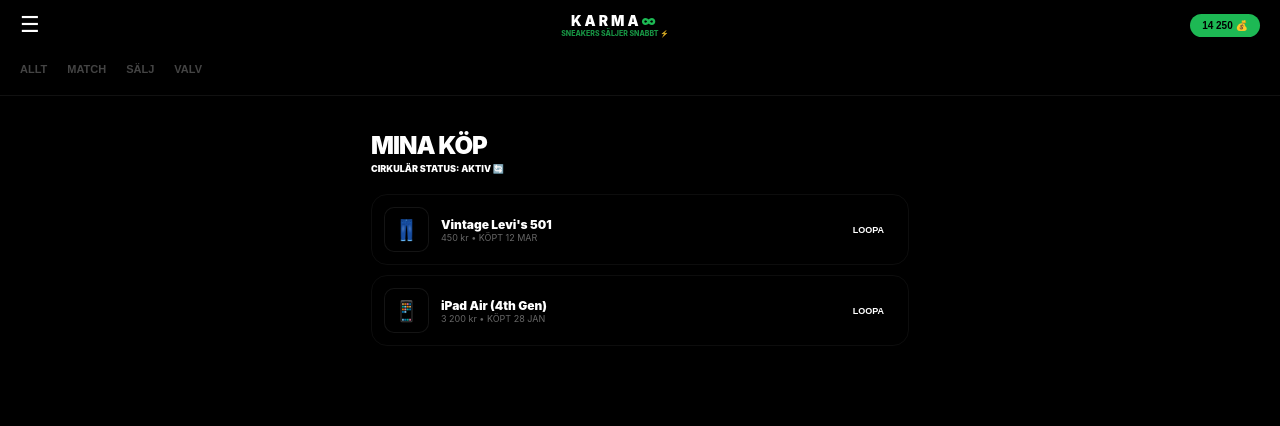
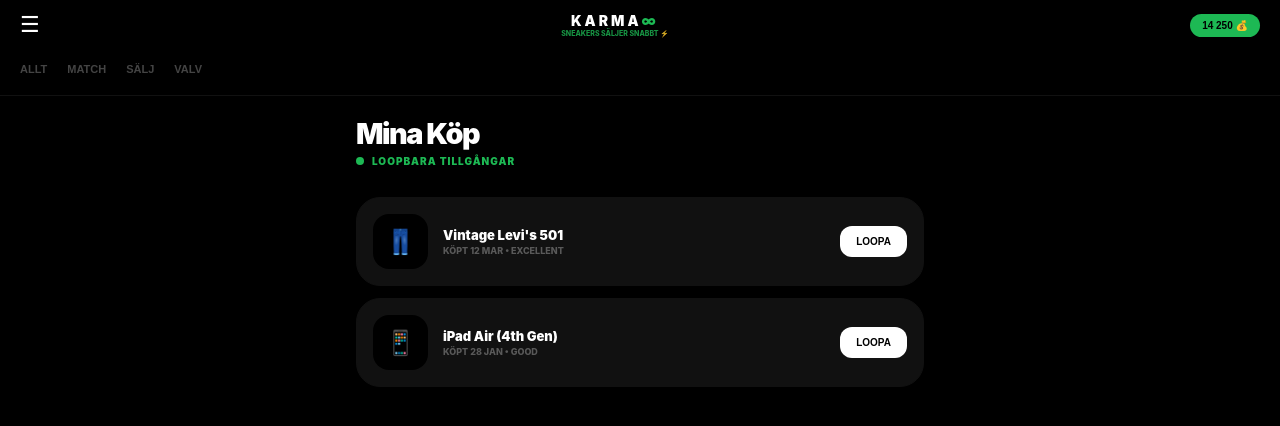
Before and after one commit to gascheckking/marketbeg-appGem, a Next.js app: page /dashboard/history in a window 1280 px wide. Shown: the top 426 px of the page. Built offline with nearby package versions, Linux system fonts and the light colour scheme.

Commit message:
Update page.tsx

```diff
--- a/app/dashboard/history/page.tsx
+++ b/app/dashboard/history/page.tsx
@@ -8,44 +8,51 @@ export default function PurchaseHistory() {
   const [loadingId, setLoadingId] = useState<number | null>(null);
 
   const previousPurchases = [
-    { id: 101, name: "Vintage Levi's 501", price: "450 kr", img: "👖", date: "KÖPT 12 MAR" },
-    { id: 102, name: "iPad Air (4th Gen)", price: "3 200 kr", img: "📱", date: "KÖPT 28 JAN" }
+    { id: 101, name: "Vintage Levi's 501", price: "450 kr", img: "👖", date: "KÖPT 12 MAR", condition: "EXCELLENT" },
+    { id: 102, name: "iPad Air (4th Gen)", price: "3 200 kr", img: "📱", date: "KÖPT 28 JAN", condition: "GOOD" }
   ];
 
   const handleLoopAgain = (id: number) => {
     setLoadingId(id);
     setTimeout(() => {
       router.push(`/sell?source=history&itemId=${id}`);
-    }, 1200);
+    }, 800);
   };
 
   return (
-    <div className="page-wrapper" style={{ padding: '15px' }}>
-      <header style={{ marginBottom: '20px' }}>
-        <h1 style={{ fontSize: '1.5rem', fontWeight: 900, letterSpacing: '-1px', margin: 0 }}>MINA KÖP</h1>
-        <p style={{ fontSize: '9px', color: 'var(--neon-purple)', fontWeight: 900, marginTop: '3px' }}>CIRKULÄR STATUS: AKTIV 🔄</p>
+    <div className="page-wrapper">
+      <header style={{ marginBottom: '30px' }}>
+        <h1 style={{ fontSize: '1.8rem', fontWeight: 900, letterSpacing: '-1.5px' }}>Mina Köp</h1>
+        <div style={{ display: 'flex', alignItems: 'center', gap: '8px', marginTop: '4px' }}>
+          <div style={{ width: '8px', height: '8px', background: '#1DB954', borderRadius: '50%' }}></div>
+          <p style={{ fontSize: '10px', color: '#1DB954', fontWeight: 900, letterSpacing: '1px' }}>LOOPBARA TILLGÅNGAR</p>
+        </div>
       </header>
 
-      <div style={{ display: 'flex', flexDirection: 'column', gap: '10px' }}>
+      <div style={{ display: 'flex', flexDirection: 'column', gap: '12px' }}>
         {previousPurchases.map((item) => (
-          <div key={item.id} className="glass-card" style={{ display: 'flex', alignItems: 'center', justifyContent: 'space-between', padding: '12px', borderRadius: '16px', border: '1px solid rgba(255,255,255,0.05)' }}>
-            <div style={{ display: 'flex', alignItems: 'center', gap: '12px' }}>
-              <div style={{ width: '45px', height: '45px', background: '#000', borderRadius: '10px', display: 'flex', alignItems: 'center', justifyContent: 'center', fontSize: '20px', border: '1px solid rgba(255,255,255,0.08)' }}>
+          <div key={item.id} style={{
+            background: '#111', display: 'flex', alignItems: 'center', justifyContent: 'space-between',
+            padding: '16px', borderRadius: '24px', border: '1px solid #111'
+          }}>
+            <div style={{ display: 'flex', alignItems: 'center', gap: '15px' }}>
+              <div style={{
+                width: '55px', height: '55px', background: '#000', borderRadius: '16px',
+                display: 'flex', alignItems: 'center', justifyContent: 'center', fontSize: '24px'
+              }}>
                 {item.img}
               </div>
               <div>
-                <h3 style={{ margin: 0, fontSize: '12px', fontWeight: 900 }}>{item.name}</h3>
-                <p style={{ margin: 0, fontSize: '9px', opacity: 0.4 }}>{item.price} • {item.date}</p>
+                <h3 style={{ margin: 0, fontSize: '13px', fontWeight: 900 }}>{item.name}</h3>
+                <p style={{ margin: '2px 0 0', fontSize: '9px', opacity: 0.3, fontWeight: 800 }}>{item.date} • {item.condition}</p>
               </div>
             </div>
 
             <button
               onClick={() => handleLoopAgain(item.id)}
-              className="loop-btn"
               style={{
-                background: 'transparent', border: '1px solid var(--neon-purple)',
-                color: 'var(--neon-purple)', fontSize: '9px', fontWeight: 900,
-                padding: '8px 12px', borderRadius: '10px', cursor: 'pointer'
+                background: '#fff', border: 'none', color: '#000',
+                fontSize: '10px', fontWeight: 900, padding: '10px 16px', borderRadius: '12px'
               }}
             >
               {loadingId === item.id ? "..." : "LOOPA"}
```
